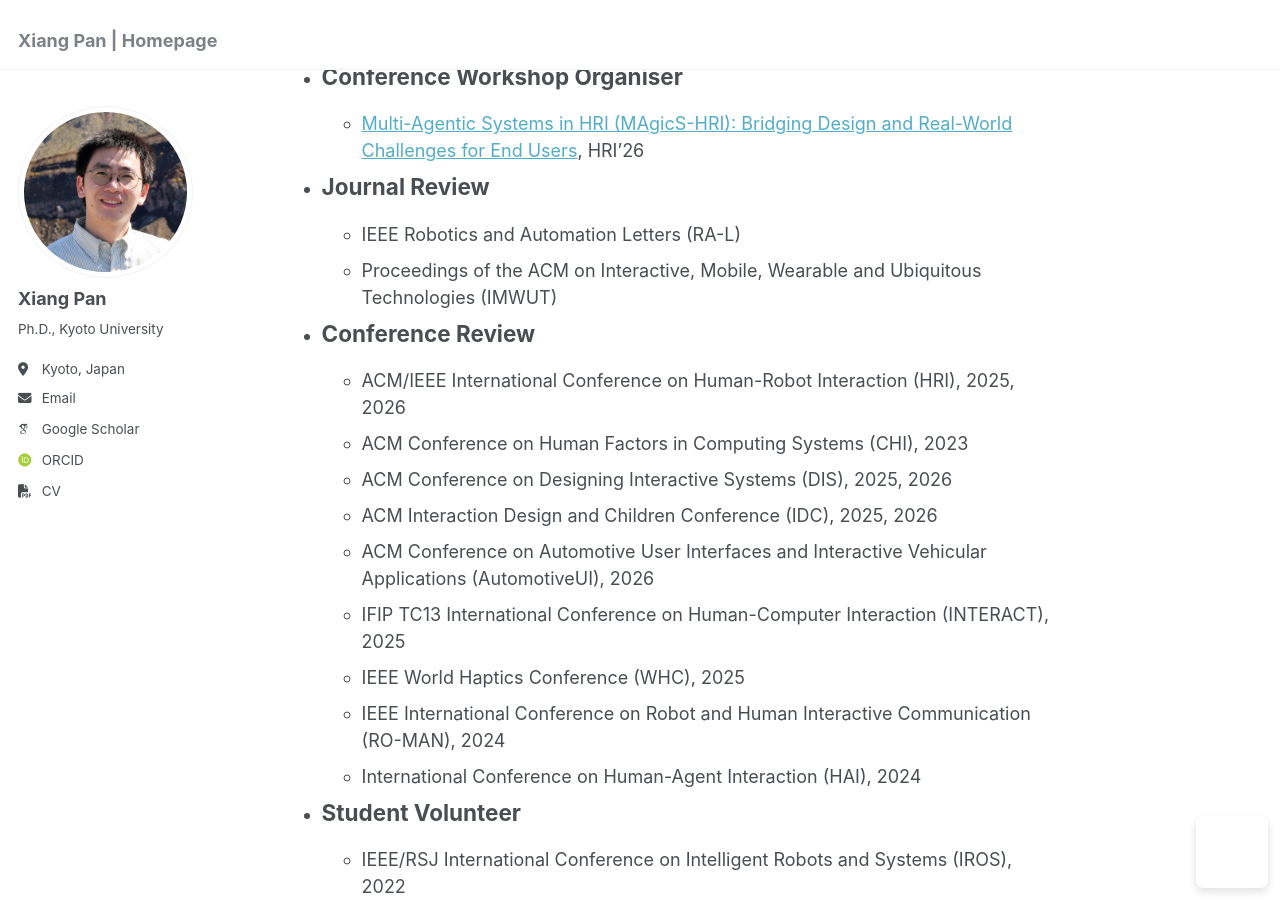
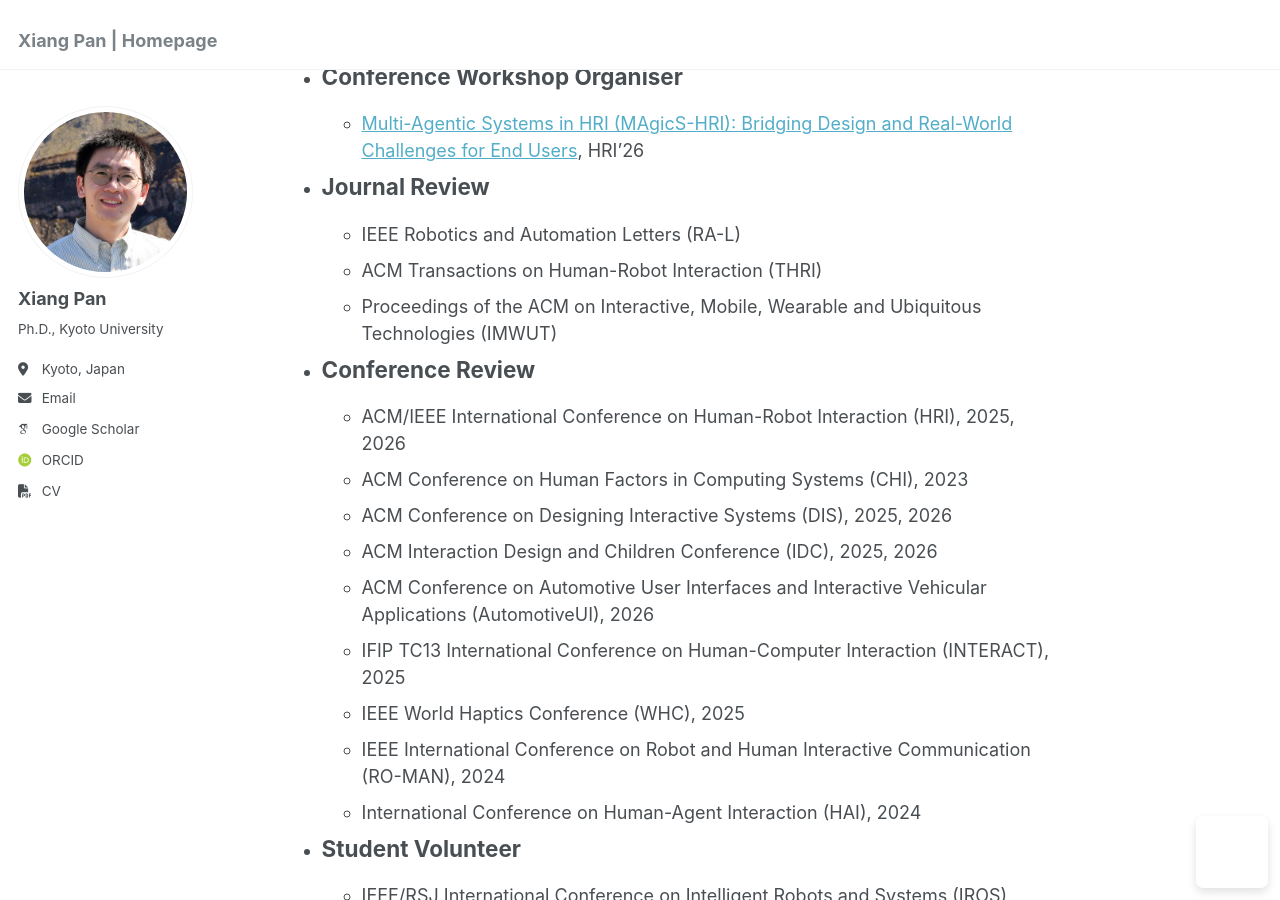
Before and after one commit to pan-xiang/pan-xiang.github.io, a Jekyll site: the page built from _pages/about.md, in a window 1280 px wide and 900 px high, scrolled down 1366 px. Built offline with Jekyll 4.4.1, drawn with Linux system fonts in a browser that asks for light colours; some web fonts are replaced; a script that is not in the unit is left out.

Commit message:
Update about.md

```diff
--- a/_pages/about.md
+++ b/_pages/about.md
@@ -102,6 +102,7 @@ More publications can be found on my [Google Scholar](https://scholar.google.com
 
 - ## Journal Review
   - IEEE Robotics and Automation Letters (RA-L)
+  - ACM Transactions on Human-Robot Interaction (THRI)
   - Proceedings of the ACM on Interactive, Mobile, Wearable and Ubiquitous Technologies (IMWUT)
 
 - ## Conference Review
```
